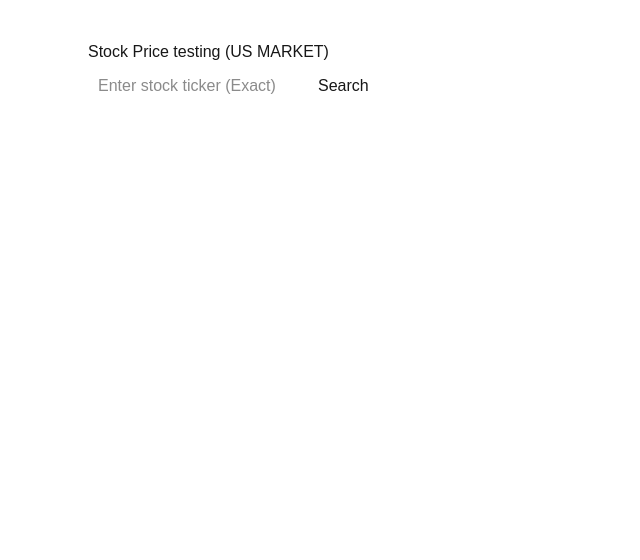
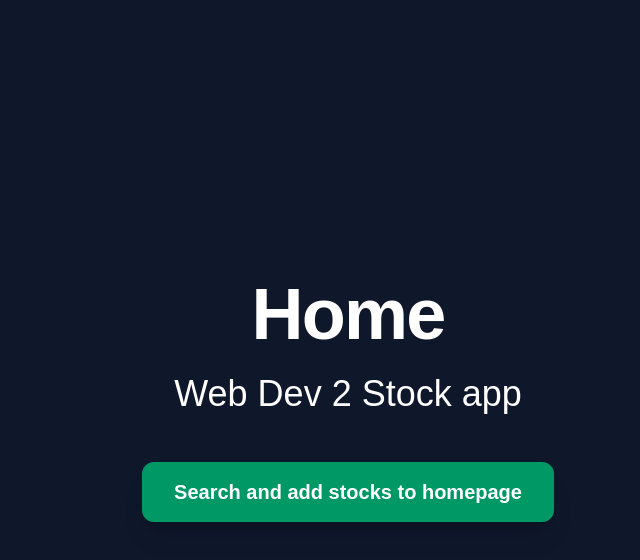
Before and after one commit to zander1650/WebDevStockApp, a Next.js app: page / in a window 1280 px wide. Shown: the top 560 px of the page, without its empty margins (292-932 px from the left). Built offline with nearby package versions, Linux system fonts and the light colour scheme.

Commit message:
More style and lame looking homepage

```diff
--- /dev/null
+++ b/app/StockApp/page.js
@@ -0,0 +1,88 @@
+"use client"
+// Basic start for Stock tracker, just and API call and styling as of now
+import { useState } from "react";
+import axios from "axios";
+
+
+export default function StockApp() {
+
+  const APIKEY = "d4jpb8pr01qgcb0unq7gd4jpb8pr01qgcb0unq80";
+
+  // Main functions Usestate for the searching and such
+
+  const [ticker, setTicker] = useState("");
+  const [data, setData] = useState(null);
+  const [loading, setLoading] = useState(false);
+ const [error, setError] = useState("");
+
+ const searchStock = async () =>  {
+// If user enters nothing return (No point in calling API)
+if (!ticker.trim()) return;
+setLoading(true);
+setError("");
+setData(null);
+
+// api call
+
+try {
+      const response = await axios.get(
+        `https://finnhub.io/api/v1/quote?symbol=${ticker.toUpperCase()}&token=${APIKEY}`
+      );
+      setData(response.data);
+
+ }
+ catch (error) {
+  setError("Stock not found or the Api's busted");
+ }
+ finally {
+  setLoading(false);
+ }
+};
+
+
+  return (
+    //Cool ai background :)
+    <div className="min-h-screen bg-gradient-to-br from-gray-900 via-zinc-900 to-black text-white">
+
+
+  <div style={{ padding: "40px", fontFamily: "Arial, sans-serif", maxWidth: "600px", margin: "auto" }}>
+      <h1>Stock Price testing (US MARKET)</h1>
+
+      <div style={{ marginBottom: "20px" }}>
+        <input
+          type="text"
+          placeholder="Enter stock ticker (Exact)"
+          value={ticker}
+          onChange={(e) => setTicker(e.target.value)}
+          onKeyDown={(e) => e.key === "Enter" && searchStock()}
+          style={{ padding: "10px", width: "200px", fontSize: "16px",}}
+        />
+        <button onClick={searchStock} disabled={loading} style={{ padding: "10px 20px", marginLeft: "10px" }}>
+          {loading ? "Loading" : "Search"}
+        </button>
+
+      </div>
+
+      {error && <p style={{ color: "red" }}>{error}</p>}
+
+      {data && data.c > 0 && (
+        <div style={{ border: "1px solid #ccc", padding: "20px", borderRadius: "8px" }}>
+          <h2>{ticker.toUpperCase()}</h2>
+          <p><strong>Current Price:</strong> ${data.c?.toFixed(2)}</p>
+          <p><strong>Change Today:</strong>
+            <span style={{ color: data.c >= data.pc ? "green" : "red" }}>
+              {" "}{data.c >= data.pc ? "up" : "down"} {((data.c - data.pc)/data.pc*100).toFixed(2)}%
+            </span>
+          </p>
+          <p>Previous Close: ${data.pc?.toFixed(2)}</p>
+          <p>Day High: ${data.h?.toFixed(2)} | Day Low: ${data.l?.toFixed(2)}</p>
+          <small>API Data from finnhub</small>
+        </div>
+      )}
+    </div>
+        </div>
+
+
+  );
+
+}
--- a/app/page.js
+++ b/app/page.js
@@ -1,80 +1,26 @@
-"use client"
-// Basic start for Stock tracker, just and API call and styling as of now
-import { useState } from "react";
-import axios from "axios";
+import Link from "next/link";
 
+export default function a() {
+  return (
+    <div className="min-h-screen bg-slate-900">  {/* ← This line sets the background */}
+      <div className="flex flex-col items-center justify-center min-h-screen text-white px-6">
+        <h1 className="text-6xl md:text-7xl font-extrabold tracking-tight">
+          Home
+        </h1>
 
-export default function Home() {
+        <h2 className="text-3xl md:text-4xl font-light mt-6 text-center max-w-3xl">
+          Web Dev 2 Stock app
+        </h2>
 
-  const APIKEY = "d4jpb8pr01qgcb0unq7gd4jpb8pr01qgcb0unq80";
-
-  // Main functions Usestate for the searching and such
-
-  const [ticker, setTicker] = useState("");
-  const [data, setData] = useState(null);
-  const [loading, setLoading] = useState(false);
- const [error, setError] = useState("");
-
- const searchStock = async () =>  {
-// If user enters nothing return (No point in calling API)
-if (!ticker.trim()) return;
-setLoading(true);
-setError("");
-setData(null);
-
-// api call
-
-try {
-      const response = await axios.get(
-        `https://finnhub.io/api/v1/quote?symbol=${ticker.toUpperCase()}&token=${APIKEY}`
-      );
-      setData(response.data);
-
- }
- catch (error) {
-  setError("Stock not found or the Api's busted");
- }
- finally {
-  setLoading(false);
- }
-};
-
-
-  return (
-  <div style={{ padding: "40px", fontFamily: "Arial, sans-serif", maxWidth: "600px", margin: "auto" }}>
-      <h1>Stock Price testing (US MARKET)</h1>
-
-      <div style={{ marginBottom: "20px" }}>
-        <input
-          type="text"
-          placeholder="Enter stock ticker (Exact)"
-          value={ticker}
-          onChange={(e) => setTicker(e.target.value)}
-          onKeyDown={(e) => e.key === "Enter" && searchStock()}
-          style={{ padding: "10px", width: "200px", fontSize: "16px",}}
-        />
-        <button onClick={searchStock} disabled={loading} style={{ padding: "10px 20px", marginLeft: "10px" }}>
-          {loading ? "Loading" : "Search"}
-        </button>
+        <div className="mt-12">
+          <Link
+            href="/StockApp"
+            className="inline-block px-8 py-4 bg-emerald-600 hover:bg-emerald-500 text-white text-xl font-bold rounded-xl shadow-xl transition transform hover:scale-105"
+          >
+            Search and add stocks to homepage
+          </Link>
+        </div>
       </div>
-
-      {error && <p style={{ color: "red" }}>{error}</p>}
-
-      {data && data.c > 0 && (
-        <div style={{ border: "1px solid #ccc", padding: "20px", borderRadius: "8px" }}>
-          <h2>{ticker.toUpperCase()}</h2>
-          <p><strong>Current Price:</strong> ${data.c?.toFixed(2)}</p>
-          <p><strong>Change Today:</strong>
-            <span style={{ color: data.c >= data.pc ? "green" : "red" }}>
-              {" "}{data.c >= data.pc ? "up" : "down"} {((data.c - data.pc)/data.pc*100).toFixed(2)}%
-            </span>
-          </p>
-          <p>Previous Close: ${data.pc?.toFixed(2)}</p>
-          <p>Day High: ${data.h?.toFixed(2)} | Day Low: ${data.l?.toFixed(2)}</p>
-          <small>API Data from finnhub</small>
-        </div>
-      )}
     </div>
   );
-
 }
--- a/package.json
+++ b/package.json
@@ -9,6 +9,7 @@
     "lint": "eslint"
   },
   "dependencies": {
+    "axios": "^1.13.2",
     "next": "16.0.4",
     "react": "19.2.0",
     "react-dom": "19.2.0"
```
Also changed, not shown: 1 other file (tests, documents, lock files or other folders).
